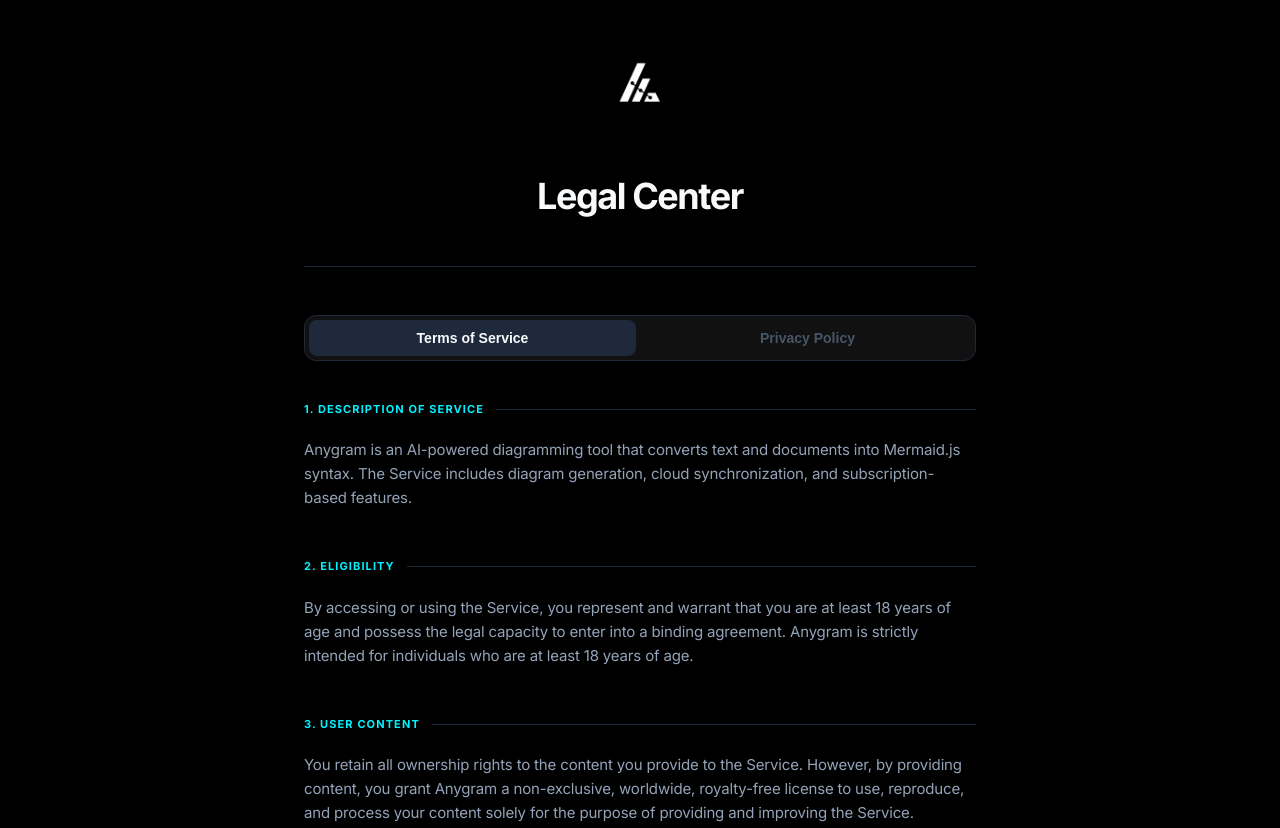
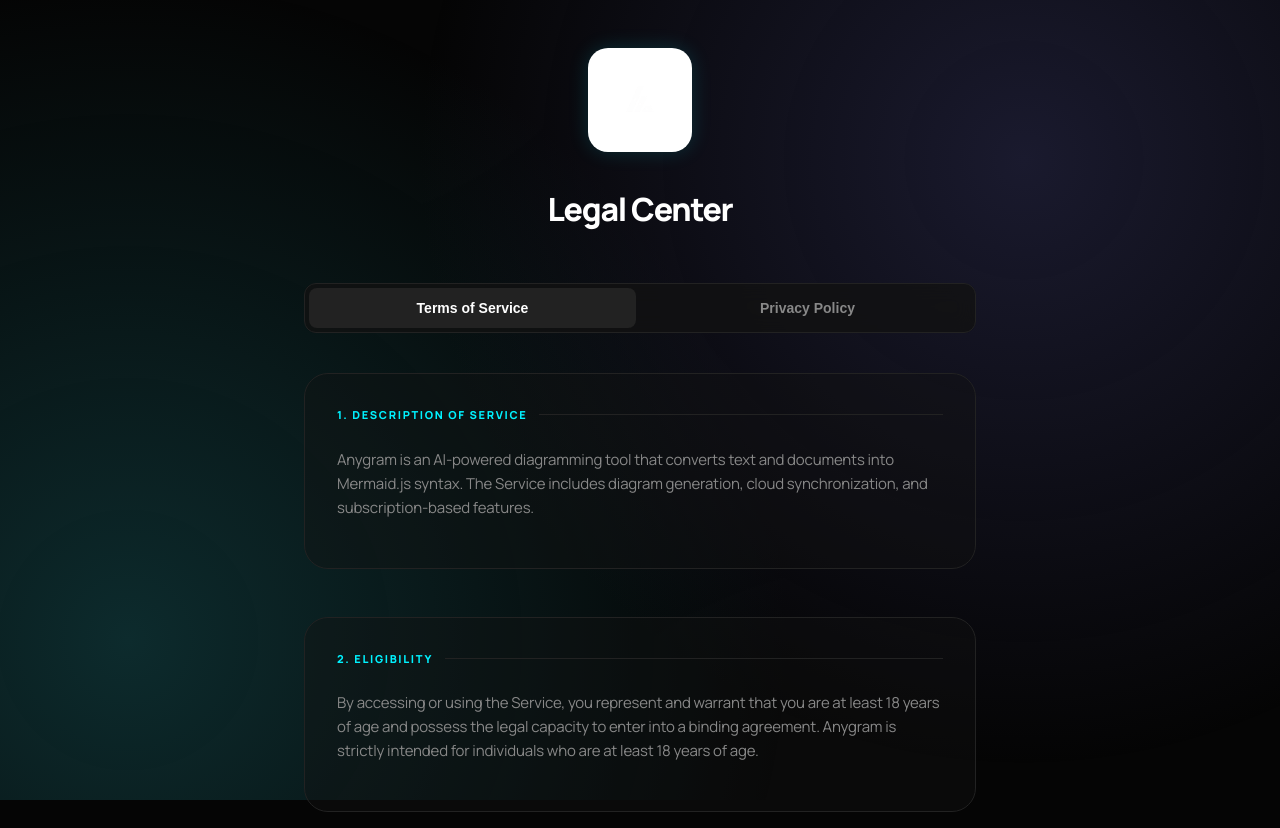
Before and after one commit to medialab3d/anygram-legal, a plain HTML site: page index.html in a window 1280 px wide. Shown: the top 828 px of the page. Drawn offline with Linux system fonts and the light colour scheme.

Commit message:
UI: Match app atmosphere and gradient

```diff
--- a/index.html
+++ b/index.html
@@ -6,16 +6,17 @@
     <title>Legal Center | Anygram</title>
     <link rel="preconnect" href="https://fonts.googleapis.com">
     <link rel="preconnect" href="https://fonts.gstatic.com" crossorigin>
-    <link href="https://fonts.googleapis.com/css2?family=Inter:wght@400;500;600;700&display=swap" rel="stylesheet">
+    <link href="https://fonts.googleapis.com/css2?family=Manrope:wght@400;500;600;700;800&display=swap" rel="stylesheet">
     <style>
         :root {
-            --bg: #000000;
-            --text-primary: #f8fafc;
-            --text-secondary: #94a3b8;
+            --bg: #050505;
+            --surface: #121212;
+            --text-primary: #FFFFFF;
+            --text-secondary: #888888;
             --text-muted: #475569;
-            --border: #1e293b;
-            --accent: #00f2ff;
-            --font-sans: 'Inter', sans-serif;
+            --border: #222222;
+            --accent: #00F2FF;
+            --font-sans: 'Manrope', ui-sans-serif, system-ui, sans-serif;
         }
 
         * {
@@ -31,35 +32,57 @@
             line-height: 1.6;
             letter-spacing: -0.01em;
             -webkit-font-smoothing: antialiased;
+            min-height: 100vh;
+        }
+
+        /* The Atmosphere Gradient from the main app */
+        .atmosphere {
+            position: fixed;
+            top: 0;
+            left: 0;
+            right: 0;
+            bottom: 0;
+            background: radial-gradient(circle at 80% 20%, #1a1a2e 0%, transparent 50%),
+                        radial-gradient(circle at 10% 80%, #0d2b2d 0%, transparent 50%);
+            z-index: -1;
+            pointer-events: none;
         }
 
         .container {
             max-width: 720px;
             margin: 0 auto;
-            padding: 24px 24px 80px;
+            padding: 48px 24px 80px;
+            position: relative;
         }
 
         header {
             margin-bottom: 48px;
-            border-bottom: 1px solid var(--border);
-            padding-bottom: 32px;
             text-align: center;
         }
 
         .brand {
-            margin-bottom: 24px;
+            margin-bottom: 32px;
+            display: flex;
+            justify-content: center;
+        }
+
+        .logo-wrapper {
+            background: white;
+            padding: 12px;
+            border-radius: 20px;
+            display: inline-block;
+            box-shadow: 0 0 20px rgba(0, 242, 255, 0.15);
         }
 
         .brand img {
-            height: 120px;
+            height: 80px;
             width: auto;
             display: block;
-            margin: 0 auto;
         }
 
         h1 {
-            font-size: 36px;
-            font-weight: 700;
+            font-size: 32px;
+            font-weight: 800;
             letter-spacing: -0.04em;
             margin-bottom: 8px;
             color: var(--text-primary);
@@ -68,19 +91,20 @@
         .tabs {
             display: flex;
             gap: 8px;
-            background: #111;
+            background: rgba(18, 18, 18, 0.8);
             padding: 4px;
             border-radius: 12px;
             margin-bottom: 40px;
             border: 1px solid var(--border);
+            backdrop-filter: blur(10px);
         }
 
         .tab-btn {
             flex: 1;
-            padding: 10px;
+            padding: 12px;
             border: none;
             background: transparent;
-            color: var(--text-muted);
+            color: var(--text-secondary);
             font-size: 14px;
             font-weight: 600;
             cursor: pointer;
@@ -103,14 +127,18 @@
 
         section {
             margin-bottom: 48px;
+            background: rgba(18, 18, 18, 0.4);
+            padding: 32px;
+            border-radius: 24px;
+            border: 1px solid var(--border);
         }
 
         h2 {
             font-size: 11px;
-            font-weight: 700;
+            font-weight: 800;
             color: var(--accent);
-            margin-bottom: 20px;
-            letter-spacing: 0.1em;
+            margin-bottom: 24px;
+            letter-spacing: 0.15em;
             text-transform: uppercase;
             display: flex;
             align-items: center;
@@ -126,7 +154,7 @@
 
         h3 {
             font-size: 16px;
-            font-weight: 600;
+            font-weight: 700;
             margin: 28px 0 12px;
             color: var(--text-primary);
         }
@@ -138,17 +166,17 @@
         }
 
         .important-box {
-            background: #0f172a;
-            border: 1px solid #1e40af;
-            padding: 20px;
-            border-radius: 12px;
+            background: rgba(0, 242, 255, 0.05);
+            border: 1px solid rgba(0, 242, 255, 0.2);
+            padding: 24px;
+            border-radius: 16px;
             margin-bottom: 24px;
         }
 
         .important-box p {
-            color: #93c5fd;
+            color: var(--accent);
             margin-bottom: 0;
-            font-weight: 500;
+            font-weight: 600;
         }
 
         ul {
@@ -183,17 +211,20 @@
         }
 
         @media (max-width: 640px) {
-            .container { padding: 16px 16px 40px; }
+            .container { padding: 32px 16px 40px; }
             h1 { font-size: 28px; }
-            .brand img { height: 90px; }
+            section { padding: 24px; }
         }
     </style>
 </head>
 <body>
+    <div class="atmosphere"></div>
     <div class="container">
         <header>
             <div class="brand">
-                <img src="logo.png" alt="Anygram Logo">
+                <div class="logo-wrapper">
+                    <img src="logo.png" alt="Anygram Logo">
+                </div>
             </div>
             <h1>Legal Center</h1>
         </header>
@@ -274,6 +305,7 @@
                     <li><strong>Cloud Sync:</strong> To allow access across multiple devices.</li>
                     <li><strong>Usage Enforcement:</strong> To manage fair-use limits.</li>
                     <li><strong>AI Processing:</strong> To convert text into structured diagrams via secure AI models.</li>
+                    <li><strong>Fraud Prevention:</strong> To monitor for abusive behavior or automated scraping.</li>
                 </ul>
             </section>
 
@@ -299,7 +331,7 @@
 
             <section>
                 <h2>6. Age Limitations</h2>
-                <p>Anygram is strictly intended for individuals who are at least 18 years of age. We do not knowingly collect, solicit, or maintain personal information from individuals under the age of 18. If we become aware that we have inadvertently collected personal data from a minor under 18, we will take immediate steps to delete such information from our records.</p>
+                <p>Anygram is strictly intended for individuals who are at least 18 years of age. We do not knowingly collect, solicit, or maintain personal information from individuals under the age of 18.</p>
             </section>
         </main>
 
```
